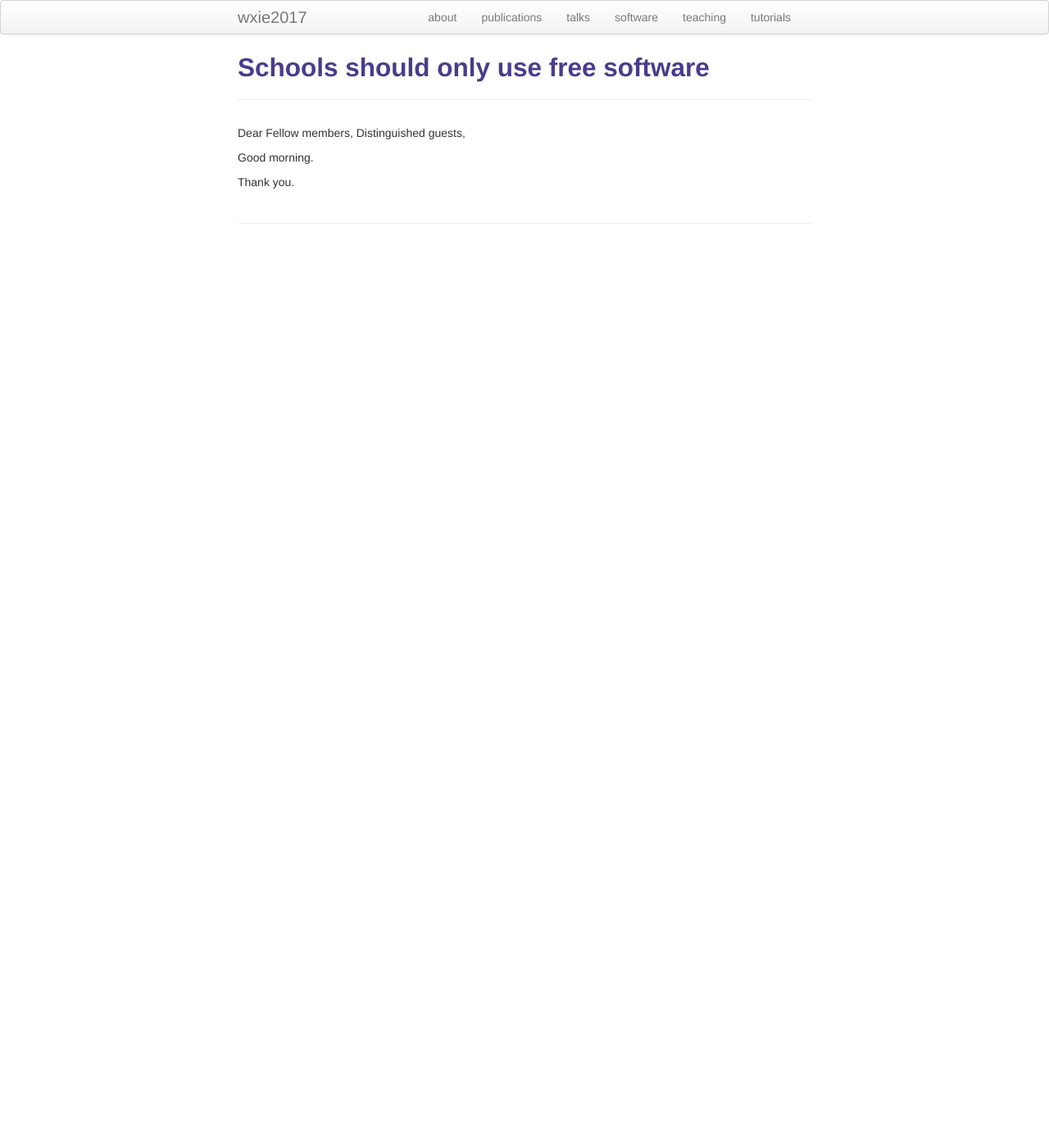
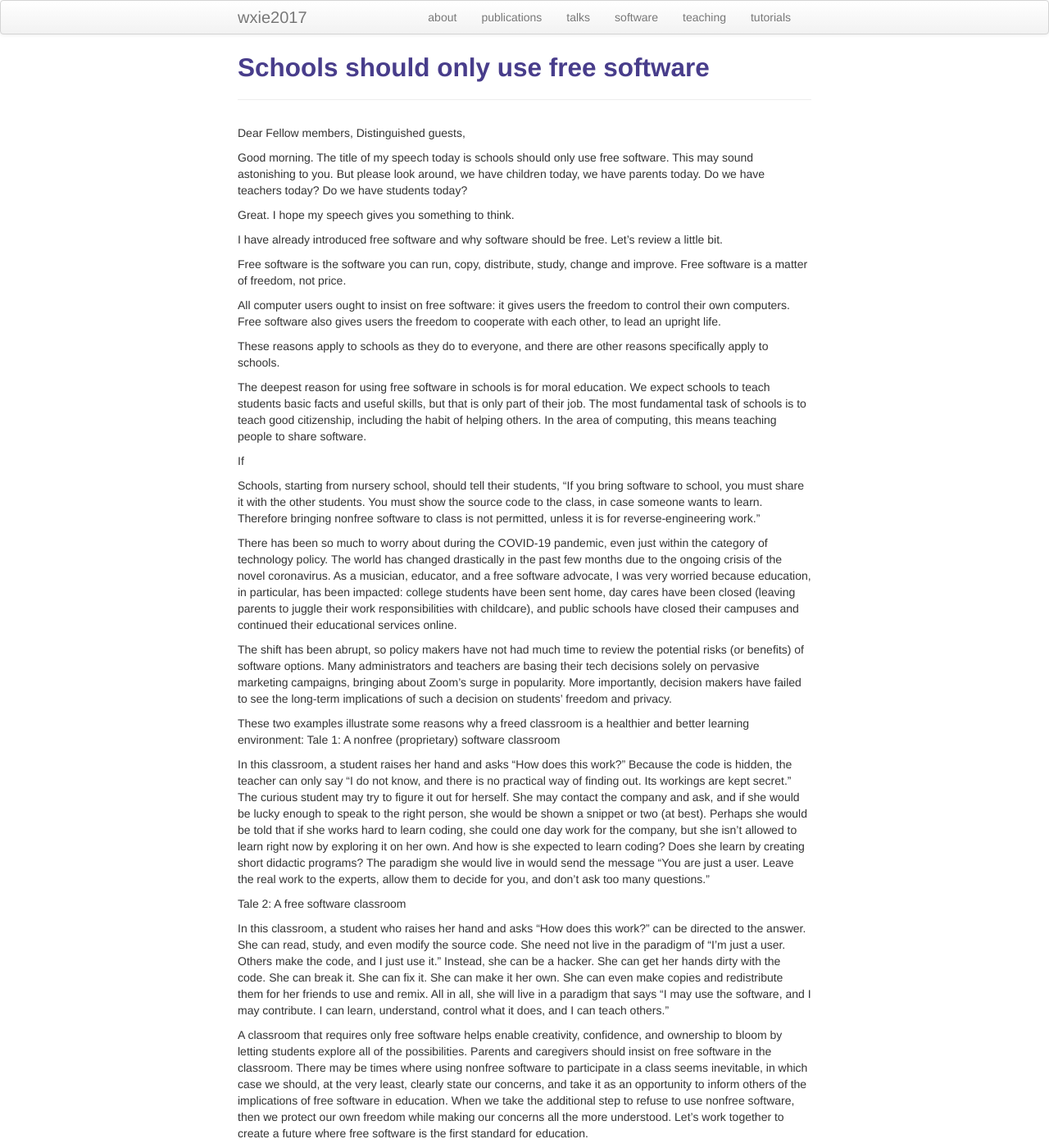
Before and after one commit to wxie2017/wxie2017.github.io, a Jekyll site: the page built from pages/speech/schools_use_free_software.md, in a window 1280 px wide and 1400 px high. Shown: the whole window at 82% size. Built offline with Jekyll 4.4.1, drawn with Linux system fonts in a browser that asks for light colours; some of the changed text lies outside the part shown.

Commit message:
add materials for the speech

```diff
--- a/pages/speech/schools_use_free_software.md
+++ b/pages/speech/schools_use_free_software.md
@@ -9,6 +9,101 @@ Dear Fellow members,
 Distinguished guests,
 
 Good morning.
+The title of my speech today is schools should only use free software. This may
+sound astonishing to you. But please look around, we have children today, we have
+parents today. Do we have teachers today? Do we have students today?
 
+Great. I hope my speech gives you something to think.
+
+I have already introduced free software and why software should be free. Let's
+review a little bit.
+
+Free software is the software you can run, copy, distribute, study, change and
+improve. Free software is a matter of freedom, not price.
+
+All computer users ought to insist on free software: it gives users the freedom
+to control their own computers. Free software also gives users the freedom to
+cooperate with each other, to lead an upright life.
+
+These reasons apply to schools as they do to everyone, and there are other reasons
+specifically apply to schools.
+
+The deepest reason for using free software in schools is for moral education. We
+expect schools to teach students basic facts and useful skills, but that is only
+part of their job. The most fundamental task of schools is to teach good citizenship,
+including the habit of helping others. In the area of computing, this means teaching
+people to share software.
+
+If
+
+Schools, starting from nursery school, should tell their
+students, “If you bring software to school, you must share it with the other students.
+You must show the source code to the class, in case someone wants to learn. Therefore
+bringing nonfree software to class is not permitted, unless it is for reverse-engineering
+work.”
+
+There has been so much to worry about during the COVID-19 pandemic, even just within the
+category of technology policy. The world has changed drastically in the past few months
+due to the ongoing crisis of the novel coronavirus. As a musician, educator, and a free
+software advocate, I was very worried because education, in particular, has been impacted:
+college students have been sent home, day cares have been closed (leaving parents to juggle
+their work responsibilities with childcare), and public schools have closed their campuses
+and continued their educational services online.
+
+The shift has been abrupt, so policy makers have not had much time to review the potential
+risks (or benefits) of software options. Many administrators and teachers are basing their
+tech decisions solely on pervasive marketing campaigns, bringing about Zoom's surge in
+popularity. More importantly, decision makers have failed to see the long-term implications
+of such a decision on students' freedom and privacy.
+
+These two examples illustrate some reasons why a freed classroom is a healthier and better
+learning environment:
+Tale 1: A nonfree (proprietary) software classroom
+
+In this classroom, a student raises her hand and asks "How does this work?" Because the
+code is hidden, the teacher can only say "I do not know, and there is no practical way
+of finding out. Its workings are kept secret." The curious student may try to figure it
+out for herself. She may contact the company and ask, and if she would be lucky enough
+to speak to the right person, she would be shown a snippet or two (at best). Perhaps she
+would be told that if she works hard to learn coding, she could one day work for the
+company, but she isn’t allowed to learn right now by exploring it on her own. And how
+is she expected to learn coding? Does she learn by creating short didactic programs? The
+paradigm she would live in would send the message "You are just a user. Leave the real
+ work to the experts, allow them to decide for you, and don't ask too many questions."
+
+Tale 2: A free software classroom
+
+In this classroom, a student who raises her hand and asks "How does this work?" can be
+directed to the answer. She can read, study, and even modify the source code. She need
+not live in the paradigm of "I'm just a user. Others make the code, and I just use it."
+Instead, she can be a hacker. She can get her hands dirty with the code. She can break
+it. She can fix it. She can make it her own. She can even make copies and redistribute
+them for her friends to use and remix. All in all, she will live in a paradigm that says
+"I may use the software, and I may contribute. I can learn, understand, control what it
+ does, and I can teach others."
+
+A classroom that requires only free software helps enable creativity, confidence, and
+ownership to bloom by letting students explore all of the possibilities. Parents and
+caregivers should insist on free software in the classroom. There may be times where
+using nonfree software to participate in a class seems inevitable, in which case we
+should, at the very least, clearly state our concerns, and take it as an opportunity to
+inform others of the implications of free software in education. When we take the
+additional step to refuse to use nonfree software, then we protect our own freedom
+while making our concerns all the more understood. Let's work together to create a
+future where free software is the first standard for education.
+
+We must reverse the trend of forsaking young people's freedom, which has been accelerating
+as corporations try to capitalize on the need to establish new remote education practices.
+Free software not only protects the freedoms of your child or grandchild by allowing people
+to study the source code for any malicious functionalities, it also communicates important
+values like autonomy, sharing, social responsibility, and collaboration.
+
+If you have a relationship with a school —if you are a student, a teacher, an employee,
+an administrator, a donor, or a parent— it's your responsibility to campaign for the
+school to migrate to free software. If a private request doesn't achieve the goal,
+raise the issue publicly in those communities; that is the way to make more people
+aware of the issue and find allies for the campaign.
 
 Thank you.
+
+Reference:[Why Schools Should Exclusively Use Free Software](https://www.gnu.org/education/edu-schools.en.html)
```
